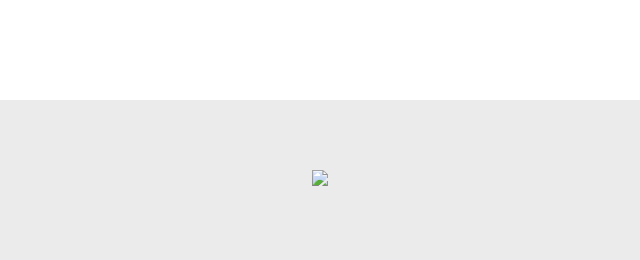
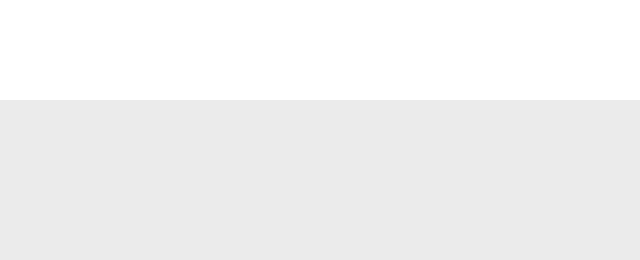
Before and after one commit to RizkySatrioY/An, a plain HTML site: page index.html in a window 1280 px wide. Shown: the top 260 px of the page, 320-960 px from the left. Drawn offline with nearby package versions, Linux system fonts and the light colour scheme.

Commit message:
Update index.html

```diff
--- a/index.html
+++ b/index.html
@@ -64,7 +64,7 @@
     <div class="container">
       <div class="row justify-content-center">
         <div class="col-lg-6 text-center">
-          <img src="assets/img/" width="50%"><br><br><br><br><br><br><br>
+          <br><br><br><br><br><br><br>
           <a href="https://t.me/TheCryptoAngels" class="btn-get-started">Join</a>
         </div>
       </div>
```
